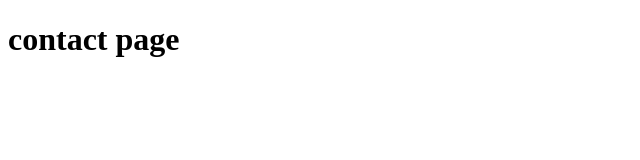
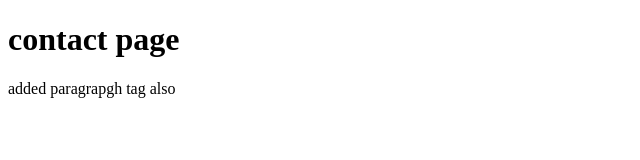
Before and after one commit to Bhaskar-k88/leraning_github, a plain HTML site: page contact.html in a window 1280 px wide. Shown: the whole page, without its empty margins (0-640 px from the left). Drawn offline with Linux system fonts and the light colour scheme.

Commit message:
contact changes

```diff
--- a/contact.html
+++ b/contact.html
@@ -7,5 +7,6 @@
 </head>
 <body>
     <h1>contact page</h1>
+    <p>added paragrapgh tag also</p>
 </body>
 </html>
```
